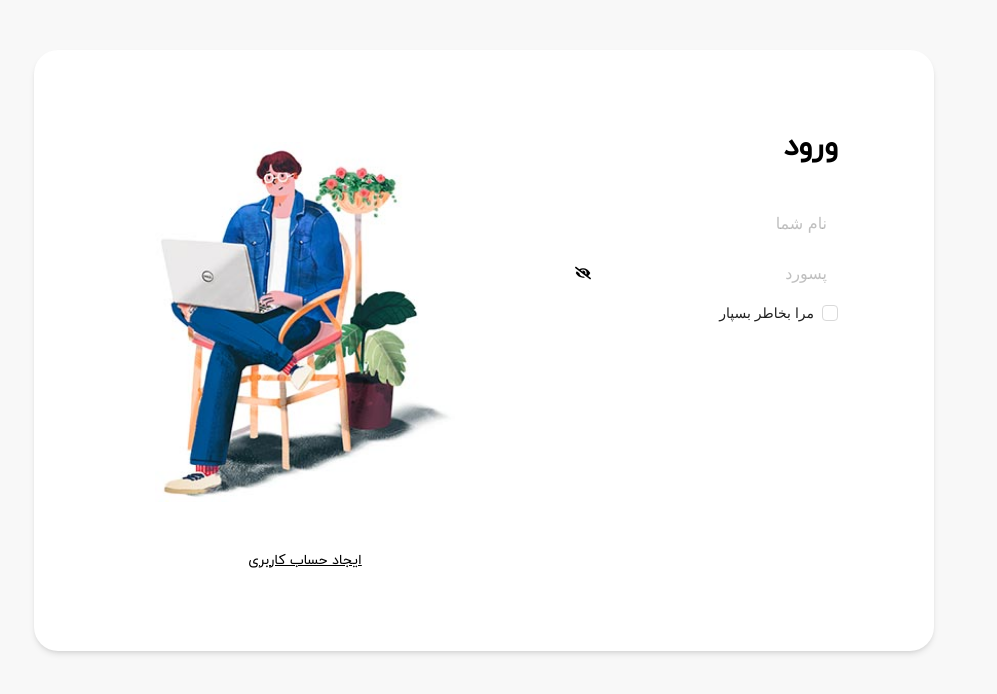
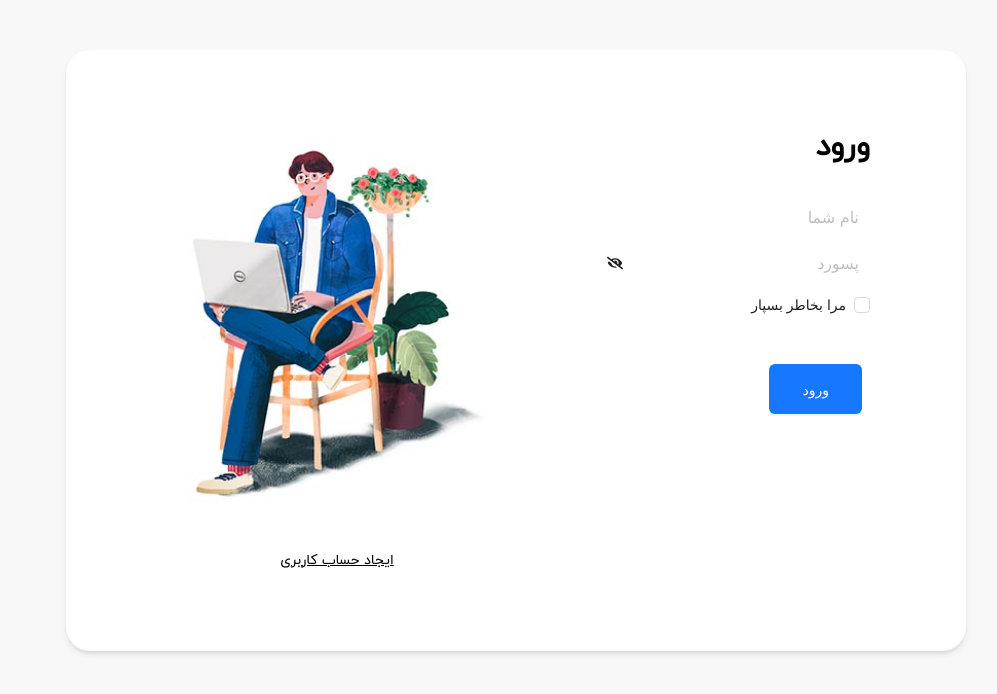
Before and after one commit to shivarahimi/tourism_project, a Next.js app: page /login in a window 1280 px wide. Shown: the top 694 px of the page, without its empty margins (259-1256 px from the left). Built offline with nearby package versions, Linux system fonts and the light colour scheme.

Commit message:
shiva-update

```diff
--- a/src/app/layout.tsx
+++ b/src/app/layout.tsx
@@ -9,8 +9,8 @@ const faFont = localFontImporter({
 });
 
 export const metadata: Metadata = {
-  title: "Create Next App",
-  description: "Generated by create next app",
+  title: "بهترین سایت سفر و گردش",
+  description: "",
 };
 
 export default function RootLayout({
--- a/src/components/containers/(Auth)/LoginContainer/LoginContainer.tsx
+++ b/src/components/containers/(Auth)/LoginContainer/LoginContainer.tsx
@@ -1,12 +1,11 @@
 // base
 import { FC } from "react";
 // components
-// import { FullButton } from "#/src/components/common/Form/CustomeButton/CustomeButton";
+import { FullCheckBox } from "#/src/components/common/Form/FullCheckBox/FullCheckBox";
 import { TextInput } from "#/src/components/common/Form/TextInput/TextInput";
-import { FullCheckBox } from "#/src/components/common/Form/FullCheckBox/FullCheckBox";
+import { FullButton } from "#/src/components/common/Form/FullButton/FullButton";
 
 // core
-import { dataTypePageEnum } from "#/src/core/enums/dataTypePage.enum";
 import { textInputType } from "#/src/core/enums/textInput-type.enum";
 
 const LoginContainer: FC = () => {
@@ -16,18 +15,26 @@ const LoginContainer: FC = () => {
       <TextInput
         name="userName"
         placeholder="نام شما"
-        classNames="border-b-white h-[50px] w-[100%] !text-black"
+        classNames="rounded-none  mb-2 textInput"
       />
+
       <TextInput
         name="password"
         placeholder="پسورد"
-        classNames="border-b-white h-[50px] w-[100%] !text-black"
+        classNames="rounded-none  mb-2 textInput"
         type={textInputType.password}
       />
+
       <FullCheckBox
         name="rememberCheck"
         text="مرا بخاطر بسپار"
         className=" mb-6 mt-1"
+      />
+      <FullButton
+        text="ورود"
+        className="mt-6 mr-2 px-8 py-6"
+        hasBaseBtn
+        type="primary"
       />
       {/* <Button htmlType="submit">login</Button> */}
       {/* <FullButton
```
